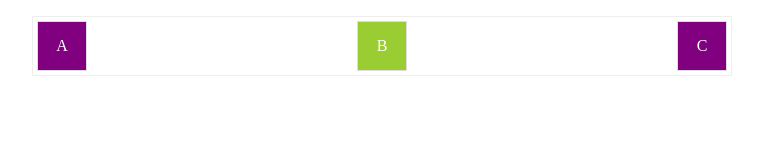
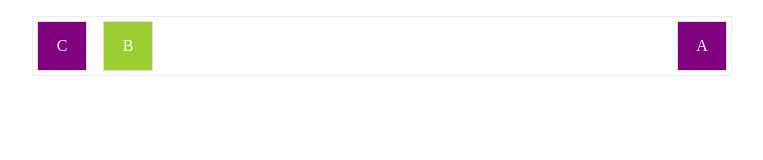
Before and after one commit to Saiful003/Layout-usign-css-flexbox, a website built with Parcel: page index.html in a window 1280 px wide. Shown: the whole page, without its empty margins (258-1021 px from the left). Built offline with nearby package versions, Linux system fonts and the light colour scheme.

Commit message:
Add another breakpoint

```diff
--- a/src/styles.css
+++ b/src/styles.css
@@ -64,3 +64,19 @@
     margin: 0;
   }
 }
+
+@media (min-width: 1200px) {
+  .container {
+    gap: 1em;
+    justify-content: start;
+  }
+  .container .A {
+    order: 3;
+  }
+  .container .B {
+    margin-right: auto;
+  }
+  .container .C {
+    order: 1;
+  }
+}
```
